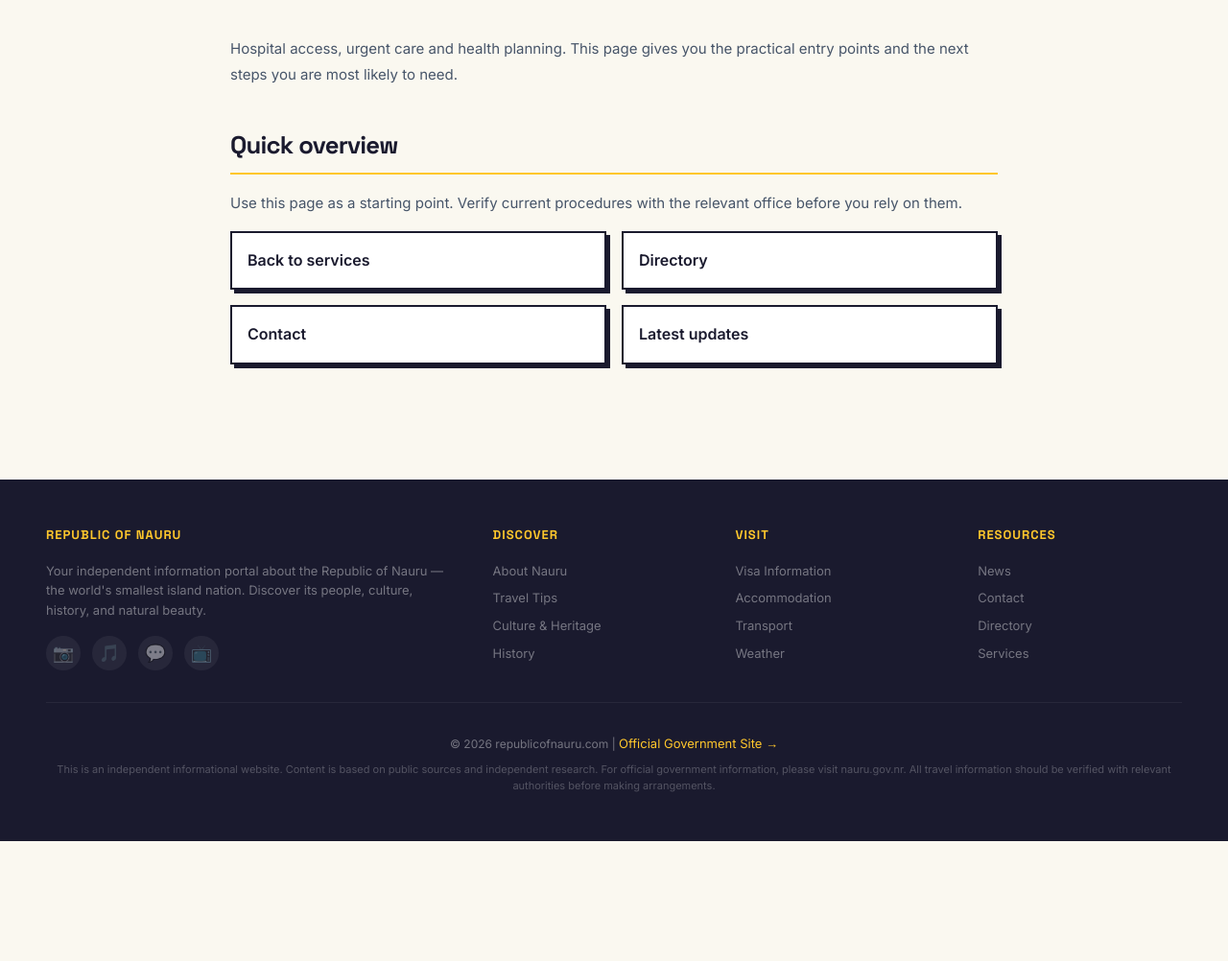
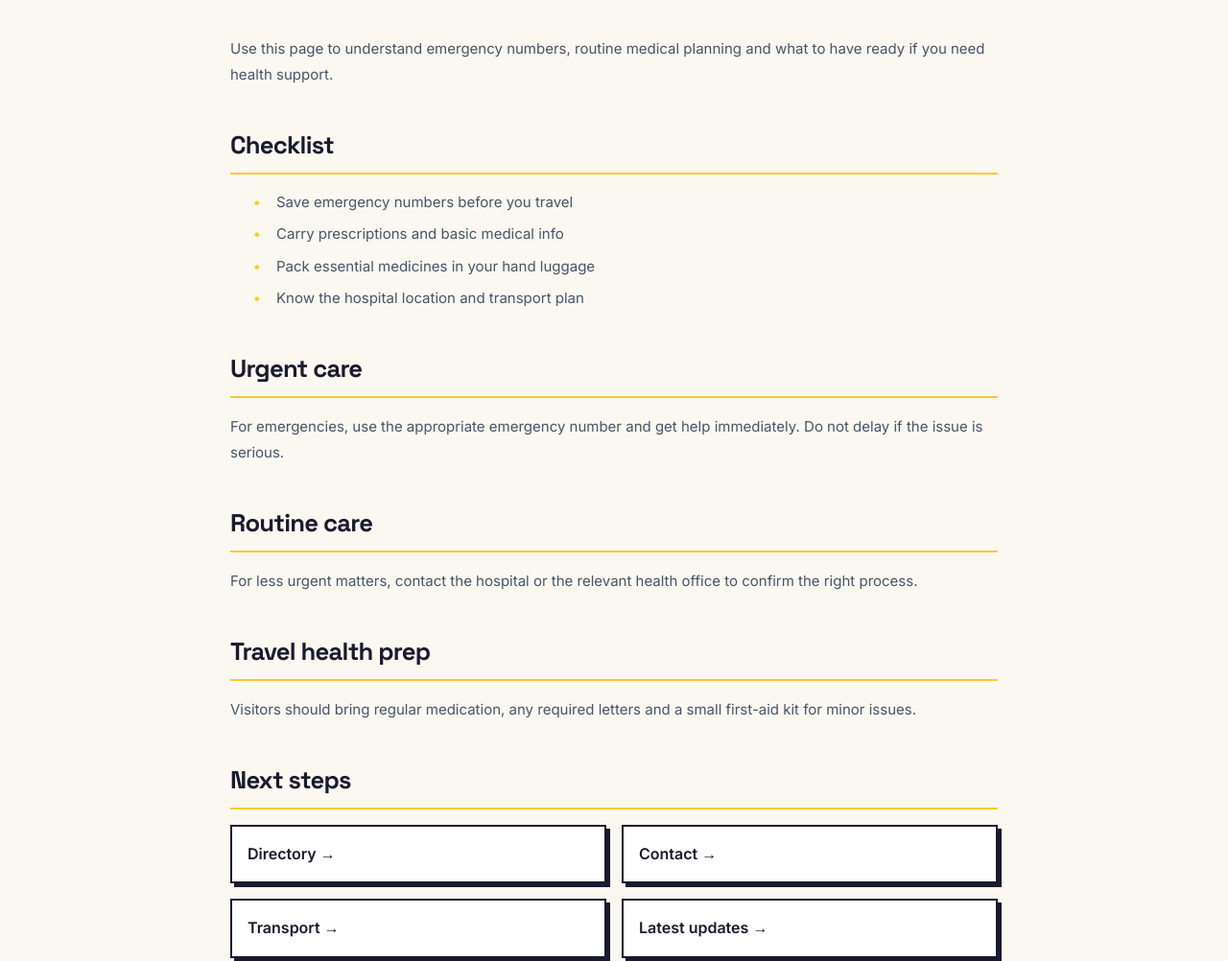
Before and after one commit to Loggableim/republicofnauru, an Astro site: page /services/health in a window 1280 px wide. Shown: the part 380-1382 px from the top of the page at 96% size. Before the commit the page ends 1257 px from the top, so only its background shows below. Built offline with nearby package versions, Linux system fonts and the light colour scheme; Astro itself is replaced by a stand-in of ours.

Commit message:
feat(services): expand service detail pages with checklists and next steps

```diff
--- a/src/pages/services/health.astro
+++ b/src/pages/services/health.astro
@@ -3,14 +3,29 @@ import SubpageLayout from '../../layouts/SubpageLayout.astro';
 ---
 
 <SubpageLayout title="Health & Medical" description="Hospital access, urgent care and health planning." sectionEmoji="🛠️" sectionLabel="Citizen & Visitor Services" includeTopBar={true} includeFooter={true}>
-  <p>Hospital access, urgent care and health planning. This page gives you the practical entry points and the next steps you are most likely to need.</p>
-  <h2>Quick overview</h2>
-  <p>Use this page as a starting point. Verify current procedures with the relevant office before you rely on them.</p>
+  <p>Use this page to understand emergency numbers, routine medical planning and what to have ready if you need health support.</p>
+
+  <h2>Checklist</h2>
+  <ul>
+    <li>Save emergency numbers before you travel</li>
+    <li>Carry prescriptions and basic medical info</li>
+    <li>Pack essential medicines in your hand luggage</li>
+    <li>Know the hospital location and transport plan</li>
+  </ul>
+
+  <h2>Urgent care</h2>
+  <p>For emergencies, use the appropriate emergency number and get help immediately. Do not delay if the issue is serious.</p>
+<h2>Routine care</h2>
+  <p>For less urgent matters, contact the hospital or the relevant health office to confirm the right process.</p>
+<h2>Travel health prep</h2>
+  <p>Visitors should bring regular medication, any required letters and a small first-aid kit for minor issues.</p>
+
+  <h2>Next steps</h2>
   <div class="utility-grid">
-    <a href="/services/">Back to services</a>
-    <a href="/directory/">Directory</a>
-    <a href="/contact/">Contact</a>
-    <a href="/news/">Latest updates</a>
+    <a href="/directory/">Directory →</a>
+    <a href="/contact/">Contact →</a>
+    <a href="/visit/transport/">Transport →</a>
+    <a href="/news/">Latest updates →</a>
   </div>
 </SubpageLayout>
 
```
Also changed, not shown: src/pages/services/citizenship.astro (+23 -8 lines), src/pages/services/education.astro (+22 -7 lines), src/pages/services/immigration.astro (+22 -7 lines).
